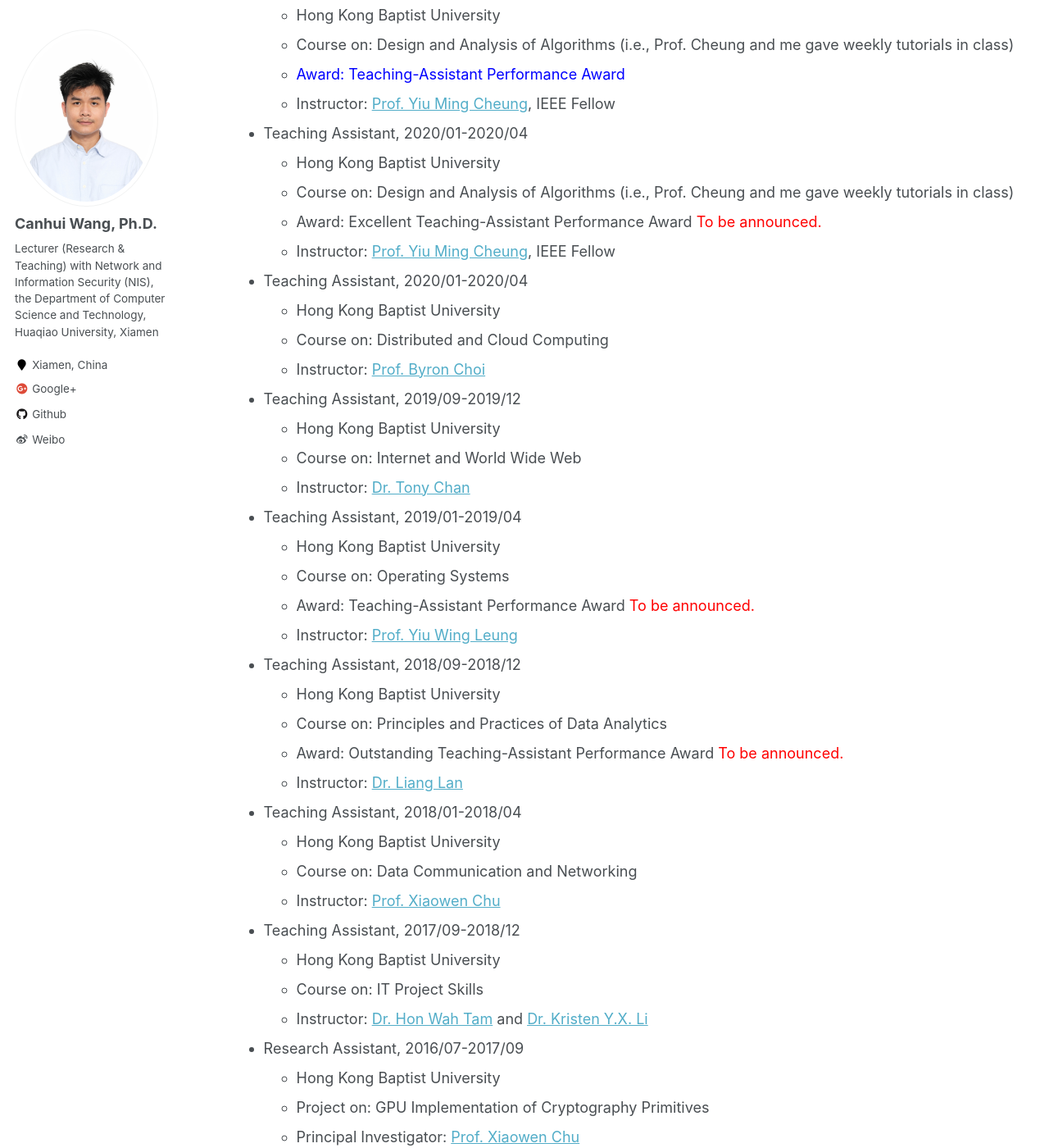
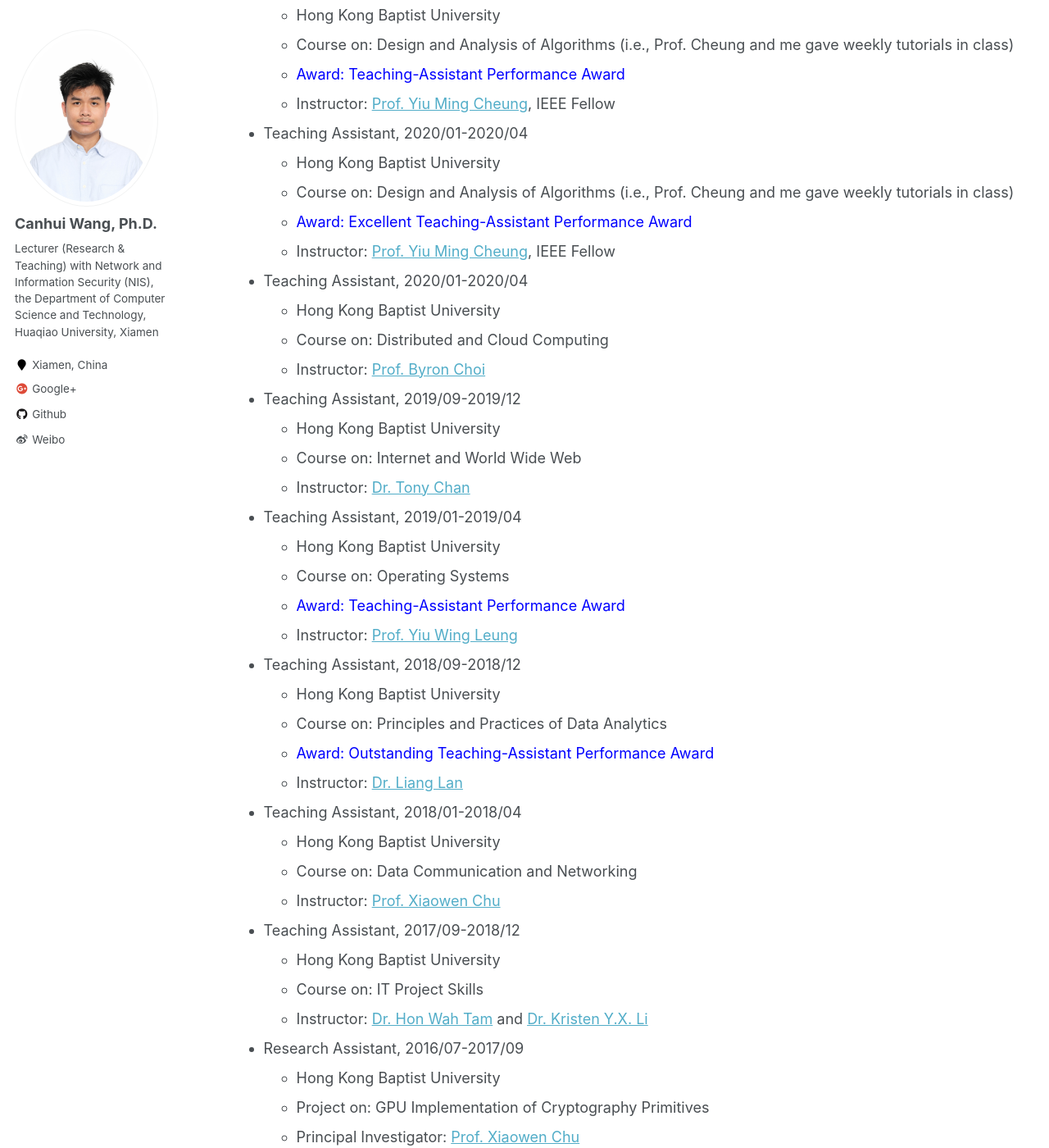
Before and after one commit to Canhui/canhui.github.io, a Jekyll site: the page built from _pages/cv.md, in a window 1280 px wide and 1400 px high, scrolled down 1194 px. Shown: the whole window at 82% size. Built offline with Jekyll 4.4.1, drawn with Linux system fonts in a browser that asks for light colours; part of the change alters nothing that is shown.

Commit message:
Update cv.md

```diff
--- a/_pages/cv.md
+++ b/_pages/cv.md
@@ -50,7 +50,7 @@ Work experience
 * Teaching Assistant, 2020/01-2020/04
   * Hong Kong Baptist University
   * Course on: Design and Analysis of Algorithms (i.e., Prof. Cheung and me gave weekly tutorials in class)
-  * Award: Excellent Teaching-Assistant Performance Award <span style="color:red">To be announced.</span>
+  * <span style="color:blue">Award: Excellent Teaching-Assistant Performance Award</span>
   * Instructor: [Prof. Yiu Ming Cheung](https://www.comp.hkbu.edu.hk/~ymc/), IEEE Fellow
 
 * Teaching Assistant, 2020/01-2020/04
@@ -66,13 +66,13 @@ Work experience
 * Teaching Assistant, 2019/01-2019/04
   * Hong Kong Baptist University
   * Course on: Operating Systems
-  * Award: Teaching-Assistant Performance Award <span style="color:red">To be announced.</span>
+  * <span style="color:blue">Award: Teaching-Assistant Performance Award</span>
   * Instructor: [Prof. Yiu Wing Leung](https://www.comp.hkbu.edu.hk/v1/?page=profile&id=ywleung)
 
 * Teaching Assistant, 2018/09-2018/12
   * Hong Kong Baptist University
   * Course on: Principles and Practices of Data Analytics
-  * Award: Outstanding Teaching-Assistant Performance Award <span style="color:red">To be announced.</span>
+  * <span style="color:blue">Award: Outstanding Teaching-Assistant Performance Award</span>
   * Instructor: [Dr. Liang Lan](https://imd.hkbu.edu.hk/faculty-member/Dr-LAN-Liang.html)
 
 * Teaching Assistant, 2018/01-2018/04
@@ -124,49 +124,3 @@ Skills
   * Hong Kong Baptist University
   * Output: The papers "GPU accelerated AES algorithm" and "GPU accelerated Keccak (SHA3) algorithm"
   * Principal Investigator: [Prof. Xiaowen Chu](https://www.comp.hkbu.edu.hk/~chxw/)
-
-
-<!--Grants
-======
-* Trusted Data Framework for Data Exchanges (ARD/294), Innovation and Technology Fund, Hong Kong, 2.799百万港币 (备注: 项目由 [Dr. Eric LAM](https://www.linkedin.com/in/peifunglam2/) 主持, 本人参与, 2023/09-2024/04)-->
-
-
-<!--
-* Throughput and Latency Modeling on a Local Cluster (Hong Kong Base) and an Alibaba Cloud Cluster (Guangzhou Base), 2020/01-2023/07
-  * Hong Kong Baptist University
-  * Output: Enclosed in my Ph.D. Thesis
-  * Principal Investigator: [Prof. Xiaowen Chu](https://www.comp.hkbu.edu.hk/~chxw/)-->
-
-<!--
-Service
-======
-* Reviewer (Journal)
-  * IEEE Network Magazine, 2024, 2023.
-  * IEEE Transactions on Big Data, 2023.
-* Reviewer (Conference)
-  * IEEE/ACM IWQoS, 2024; IEEE HPCC, 2021.
-* Technical Program Committee (Conference)
-  * IEEE/ACM IWQoS, 2024.
-* Session Chair (Conference)
-  * AIPR 2023.-->
-
-<!-- Skills
-======
-* Skill 1
-* Skill 2
-  * Sub-skill 2.1
-  * Sub-skill 2.2
-  * Sub-skill 2.3
-* Skill 3 -->
-
-<!-- Publications
-======
-  <ul>{% for post in site.publications %}
-    {% include archive-single-cv.html %}
-  {% endfor %}</ul> -->
-
-<!-- Talks
-======
-  <ul>{% for post in site.talks %}
-    {% include archive-single-talk-cv.html %}
-  {% endfor %}</ul> -->
```
